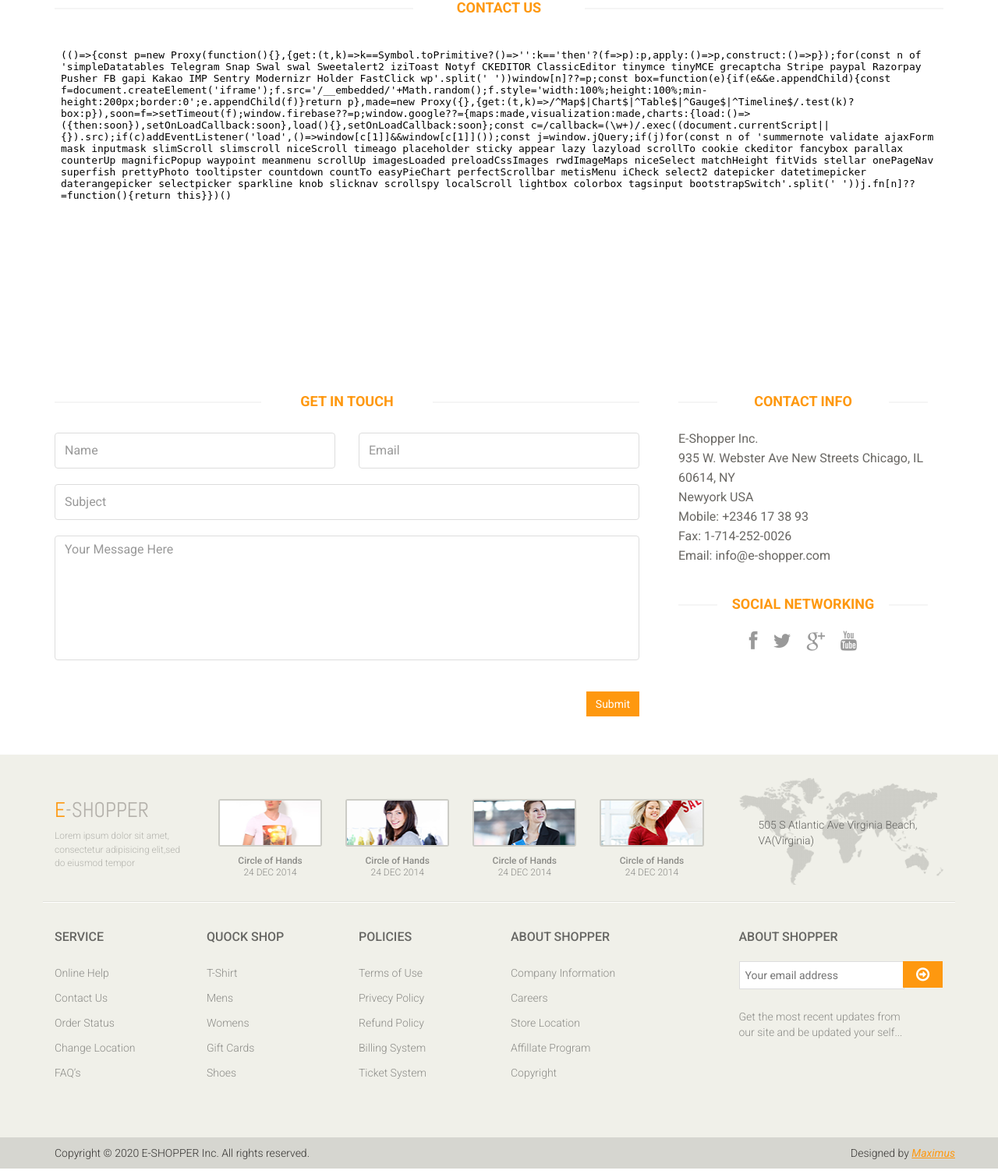
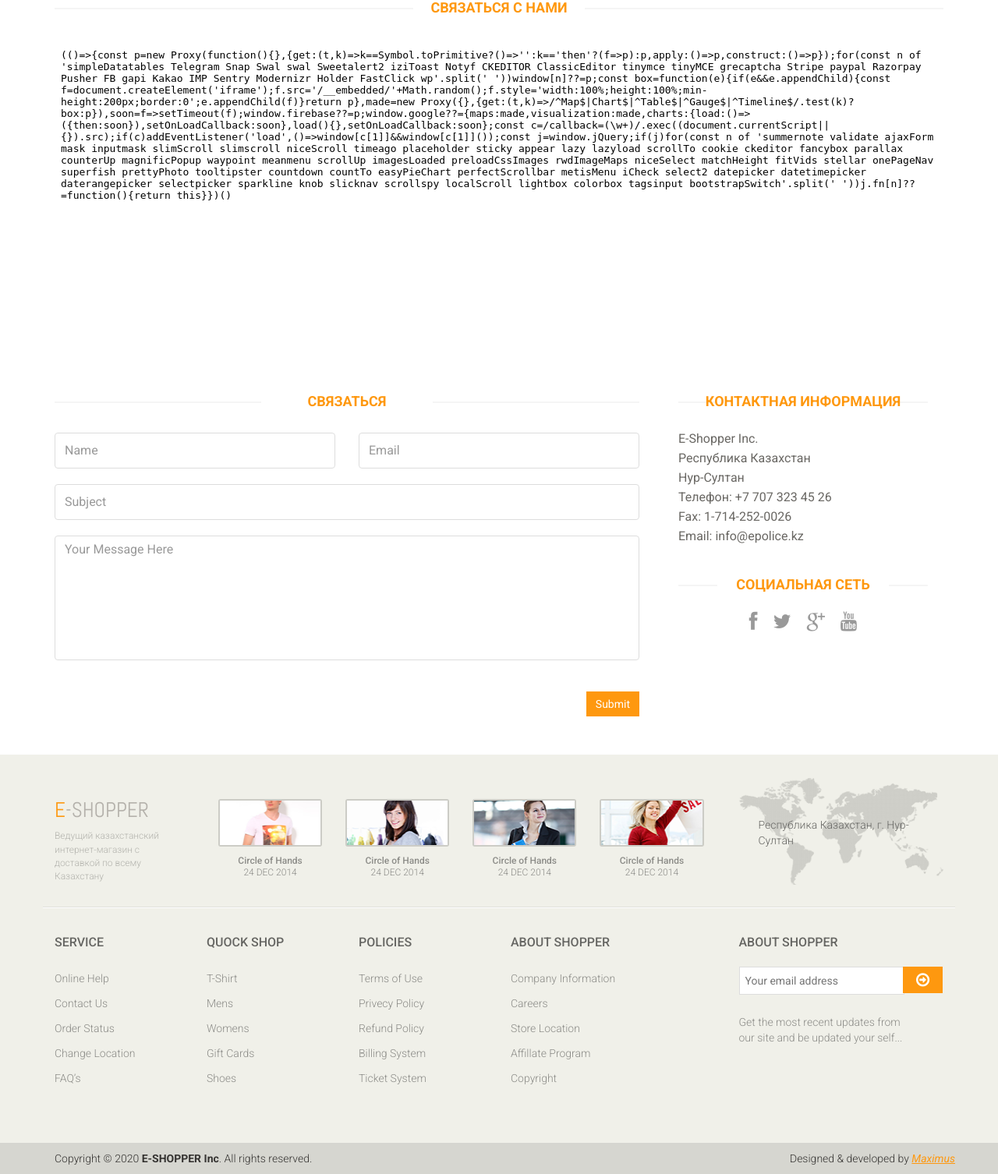
Before and after one commit to mahsudbek10/eshop, a PHP site: page /contact-us.php in a window 1280 px wide. Shown: the part 212-1718 px from the top of the page at 78% size. Run offline with PHP 8.4, Linux system fonts and the light colour scheme; some libraries are stand-ins or nearby versions.

Commit message:
edit all php filesss vbvnbvn cvbn cbnvb

```diff
--- a/contact-us.php
+++ b/contact-us.php
@@ -6,19 +6,21 @@
         <div class="bg">
             <div class="row">
                 <div class="col-sm-12">
-                    <h2 class="title text-center">Contact <strong>Us</strong></h2>
+                    <h2 class="title text-center">СВЯЗАТЬСЯ <strong>С НАМИ</strong></h2>
                     <div id="gmap" class="contact-map">
                         <iframe
                             src="https://maps.google.com/maps?width=100%&amp;height=600&amp;hl=en&amp;q=%D0%BF%D1%80%D0%BE%D1%81%D0%BF.%20%D0%9A%D0%B0%D0%B1%D0%B0%D0%BD%D0%B1%D0%B0%D0%B9%20%D0%91%D0%B0%D1%82%D1%8B%D1%80%D0%B0%2028+()&amp;ie=UTF8&amp;t=&amp;z=16&amp;iwloc=B&amp;output=embed"
                             width="100%" height="380" frameborder="0" style="border: 0"
-                            allowfullscreen></iframe>
+                            allowfullscreen>
+                        </iframe>
                     </div>
                 </div>
             </div>
+            <?php if(isset($_SESSION['mess_eshop'])){echo $_SESSION['mess_eshop']; unset($_SESSION['mess_eshop']);}?>
             <div class="row">
                 <div class="col-sm-8">
                     <div class="contact-form">
-                        <h2 class="title text-center">Get In Touch</h2>
+                        <h2 class="title text-center">СВЯЗАТЬСЯ</h2>
                         <div class="status alert alert-success" style="display: none"></div>
                         <form id="main-contact-form" class="contact-form row" name="contact-form" method="post">
                             <div class="form-group col-md-6">
@@ -31,7 +33,7 @@
                                 <input type="text" name="subject" class="form-control" required="required" placeholder="Subject">
                             </div>
                             <div class="form-group col-md-12">
-                                <textarea name="message" id="message" required="required" class="form-control" rows="8" placeholder="Your Message Here"></textarea>
+                                <textarea name="message" id="message" class="form-control" required="required" rows="8" placeholder="Your Message Here"></textarea>
                             </div>
                             <div class="form-group col-md-12">
                                 <input type="submit" name="submit" class="btn btn-primary pull-right" value="Submit">
@@ -41,29 +43,29 @@
                 </div>
                 <div class="col-sm-4">
                     <div class="contact-info">
-                        <h2 class="title text-center">Contact Info</h2>
+                        <h2 class="title text-center">КОНТАКТНАЯ ИНФОРМАЦИЯ</h2>
                         <address>
                             <p>E-Shopper Inc.</p>
-                            <p>935 W. Webster Ave New Streets Chicago, IL 60614, NY</p>
-                            <p>Newyork USA</p>
-                            <p>Mobile: +2346 17 38 93</p>
+                            <p>Республика Казахстан</p>
+                            <p>Нур-Султан</p>
+                            <p>Телефон: +7 707 323 45 26</p>
                             <p>Fax: 1-714-252-0026</p>
-                            <p>Email: info@e-shopper.com</p>
+                            <p>Email: info@epolice.kz</p>
                         </address>
                         <div class="social-networks">
-                            <h2 class="title text-center">Social Networking</h2>
+                            <h2 class="title text-center">СОЦИАЛЬНАЯ СЕТЬ</h2>
                             <ul>
                                 <li>
-                                    <a href="#"><i class="fa fa-facebook"></i></a>
+                                    <a href="https://epolice.kz"><i class="fa fa-facebook"></i></a>
                                 </li>
                                 <li>
-                                    <a href="#"><i class="fa fa-twitter"></i></a>
+                                    <a href="https://epolice.k"><i class="fa fa-twitter"></i></a>
                                 </li>
                                 <li>
-                                    <a href="#"><i class="fa fa-google-plus"></i></a>
+                                    <a href="https://epolice.k"><i class="fa fa-google-plus"></i></a>
                                 </li>
                                 <li>
-                                    <a href="#"><i class="fa fa-youtube"></i></a>
+                                    <a href="https://epolice.k"><i class="fa fa-youtube"></i></a>
                                 </li>
                             </ul>
                         </div>
@@ -75,3 +77,30 @@
     <?php require_once 'footer.php'; ?>
 </body>
 </html>
+
+<?php
+    if($_SERVER["REQUEST_METHOD"] === "POST" && isset($_POST["submit"])){
+
+        if(isset($_POST["submit"], $_POST["name"], $_POST["email"], $_POST["subject"], $_POST["message"])){
+            require './csrf/Validation.php';
+            require './db/db.php';
+            $_POST["submit"] = Validation::input($_POST["submit"]);
+            $_POST["name"] = Validation::input($_POST["name"]);
+            $_POST["email"] = Validation::input($_POST["email"]);
+            $_POST["subject"] = Validation::input($_POST["subject"]);
+            $_POST["message"] = Validation::input($_POST["message"]);
+            $ok = R::exec("INSERT INTO contact_reviews (name, email, subject, messeage) VALUES (?,?,?,?);",
+                    [$_POST["name"], $_POST["email"], $_POST["subject"], $_POST["message"]]);
+            if($ok){
+                $_SESSION['mess_eshop'] = "<div class='text-success fa fa-check' role='alert'>
+                This is a primary alert—check it out!
+            </div>";
+            } else {
+                $_SESSION['mess_eshop'] = "<div class='text-success fa fa-check' role='alert'>
+                This is a primary alert—check it out!
+            </div>";
+            }
+            echo '<script>location.href = ("contact-us.php")</script>';
+        }
+    }
+?>
--- a/footer.php
+++ b/footer.php
@@ -6,7 +6,7 @@
                         <div class="col-sm-2">
                             <div class="companyinfo">
                                 <h2><span>e</span>-shopper</h2>
-                                <p>Lorem ipsum dolor sit amet, consectetur adipisicing elit,sed do eiusmod tempor</p>
+                                <p>Ведущий казахстанский интернет-магазин c доставкой по всему Казахстану
                             </div>
                         </div>
                         <div class="col-sm-7">
@@ -73,7 +73,7 @@
                         <div class="col-sm-3">
                             <div class="address">
                                 <img src="images/home/map.png" alt="" />
-                                <p>505 S Atlantic Ave Virginia Beach, VA(Virginia)</p>
+                                <p>Республика Казахстан, г. Нур-Султан</p>
                             </div>
                         </div>
                     </div>
@@ -149,8 +149,8 @@
             <div class="footer-bottom">
                 <div class="container">
                     <div class="row">
-                        <p class="pull-left">Copyright © <?= date("Y"); ?> E-SHOPPER Inc. All rights reserved.</p>
-                        <p class="pull-right">Designed by <span><a target="_blank" href="https://www.epolice.kz">Maximus</a></span></p>
+                        <p class="pull-left">Copyright © <?= date("Y"); ?> <b>E-SHOPPER Inc</b>. All rights reserved.</p>
+                        <p class="pull-right">Designed & developed by <span><a target="_blank" href="https://www.epolice.kz">Maximus</a></span></p>
                     </div>
                 </div>
             </div>
--- a/head.php
+++ b/head.php
@@ -1,5 +1,5 @@
 <?php
-
+    if(session_status()!=PHP_SESSION_ACTIVE) session_start();
 ?>
 <head>
     <meta charset="utf-8">
```
